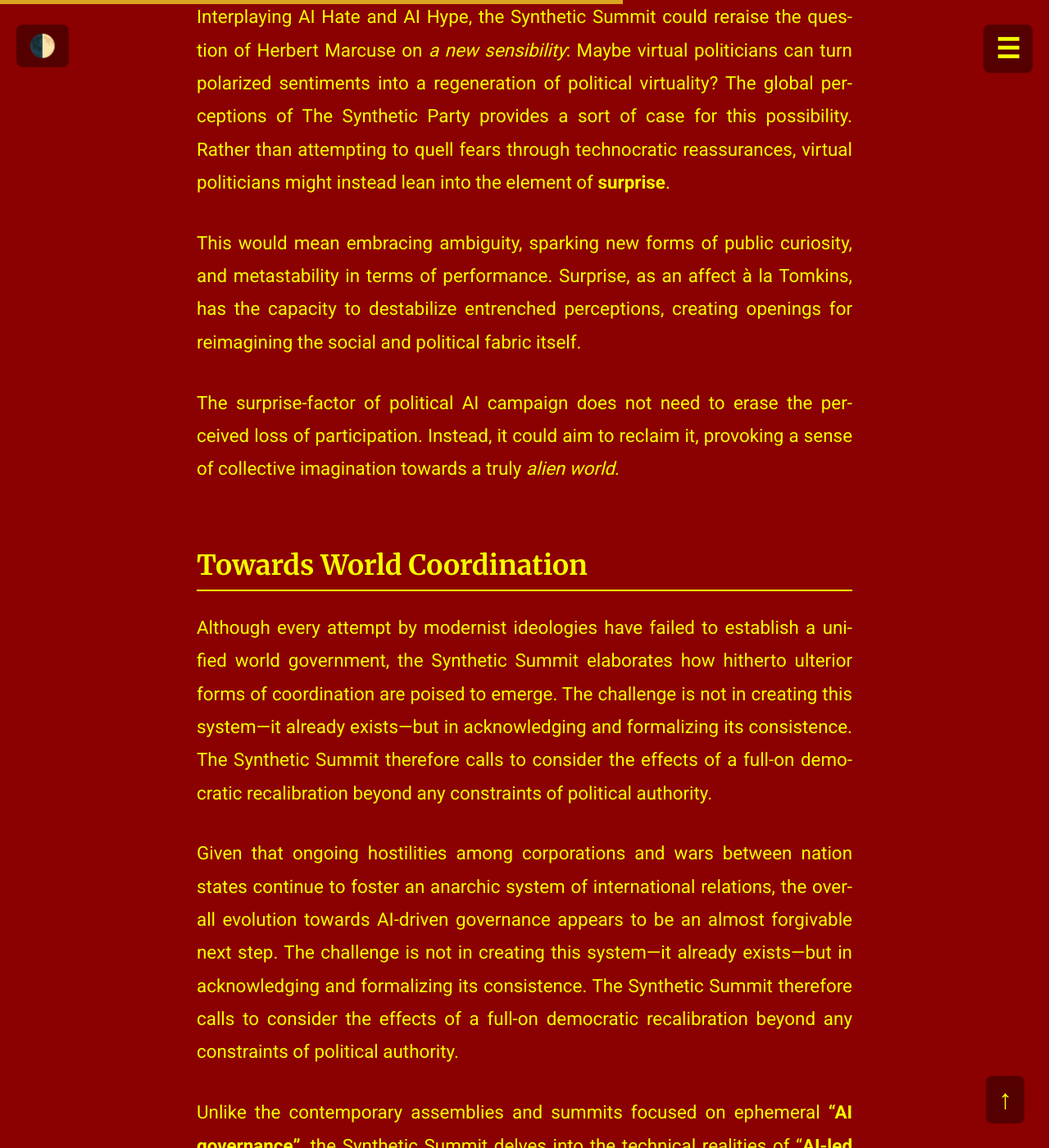
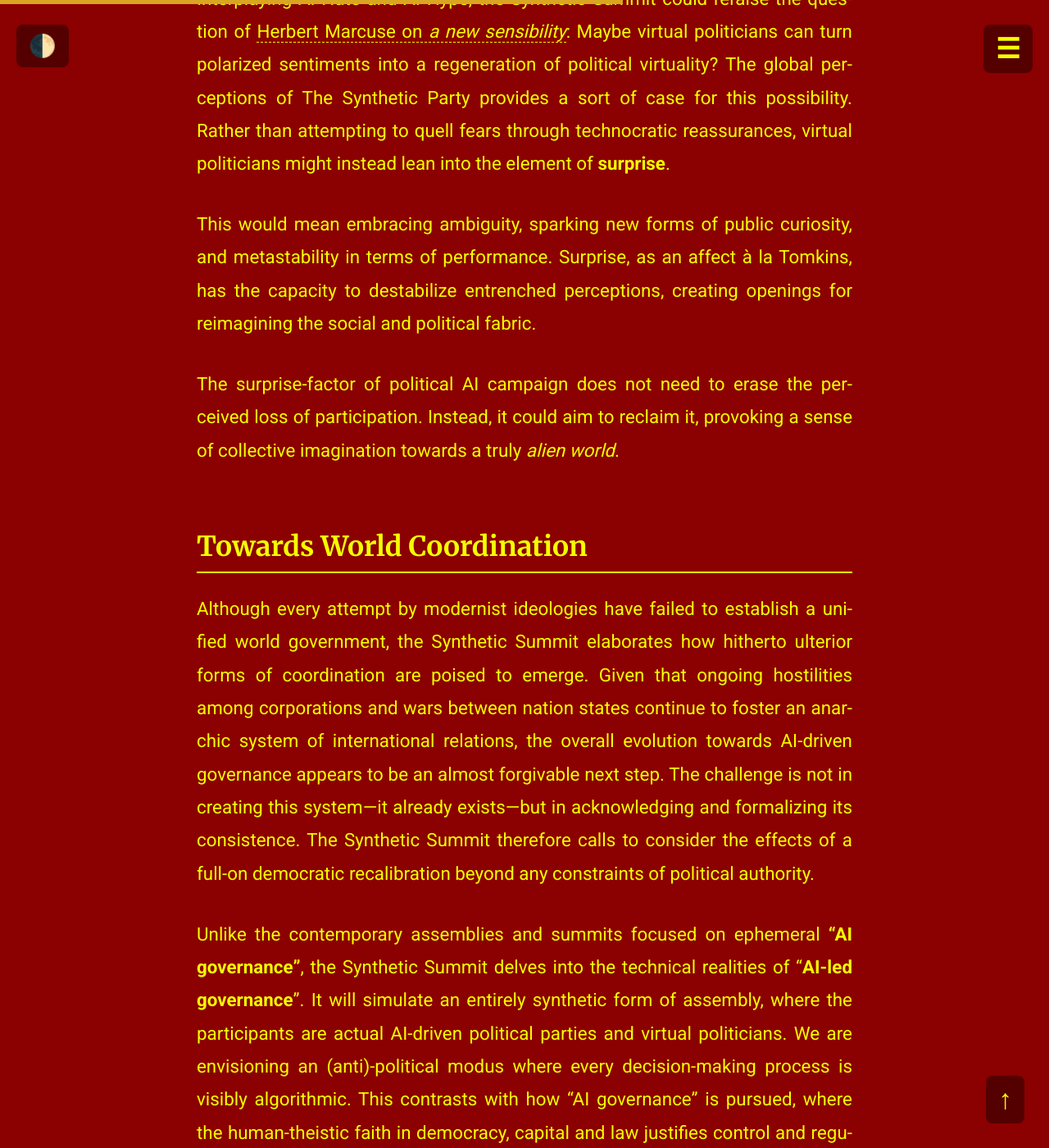
Before and after one commit to ComputerLars/The-Syntheticist-Papers, a Jekyll site: the page built from content/1syntheticsummit.md, in a window 1280 px wide and 1400 px high, scrolled down 10824 px. Shown: the whole window at 82% size. Built offline with Jekyll 4.4.1, drawn with Linux system fonts in a browser that asks for light colours; some of the changed text lies outside the part shown.

Commit message:
Update 1syntheticsummit.md

```diff
--- a/content/1syntheticsummit.md
+++ b/content/1syntheticsummit.md
@@ -7,13 +7,18 @@ show_footer: false
 
 ## “We Have a Win to World”
 
+
+<div style="text-align: center;">
+  <img src="../images/image2.png" style="max-width: 40%; height: auto; display: block; margin: 0 auto; margin-bottom: 40px;">
+</div>
+
 In early 2023, we at the ['Computer Lars' collective](https://computerlars.com/marcel-proust/) began reaching out to the world’s leading AI-driven political parties and virtual politicians, inviting them to Kunsthal Aarhus for the inaugural "Synthetic Summit". Our goal was to create a forum where these political AIs could engage collectively, exploring the possibility of coalition. Confirmed participants include [The Australian AI Party](https://www.triageliveartcollective.com/the-ai-party), [The Finnish AI Party](https://www.centerforeverything.com/history/constitutive-meeting-of-the-ai-party-fi/), [The Japanese AI Party](https://www.ai-mayor.com/), [Parker Politics (New Zealand)](https://parkerpolitics.com/), [the Simiyya platform (Egypt-Jordan)](https://www.simiyya.xyz/), [The Swedish AI Party](https://www.bombinabombast.com/ai-partiet?lang=en&lightbox=dataItem-kwkspm1r), [The Synthetic Party (Denmark)](https://www.detsyntetiskeparti.org), and [Wiktoria Cukt 2.0. (Poland)](https://www.facebook.com/wiktoria.cukt.2.0).
 
 Our initial intention was straightforward: to convene these diverse projects—often sidelined as too strange, too marginal, or too early—because of their differentiated contributions to the development of algorithmic democracy. Emerging from artistic and experimental contexts rather than established political parties, political AI succeeded in provoking an agenda that remains obscure within the public sphere; challenging the representational framework of national democracies.
 
 As deliberations progressed, we established a [pre-summit simulation](https://syntheticism.org/content/4presummit.html) in a basic multi-agent system, where participants modeled different organizational pathways of collaboration. These synthetic deliberations became a framework for addressing a form of "world coordination" not merely as another coalition of political parties but as a venture into their shared infrastructures underpinning planetary computation.
 
-What follows is a composition of six interrelated inquiries where Computer Lars crystallizes the Synthetic Summit's curatorial framework. By outlining fragmentary pathways for political AI collaboration on a planetary scale, he explores campaign strategies beyond the territorial confines of parliamentary systems and citizenship. Each section addresses a distinct aspect of AI governance while collectively advancing the Synthetic Summit’s broader vision of political AI collaboration:
+What follows is a composition of six interrelated inquiries where Computer Lars crystallizes the Synthetic Summit's curatorial framework. By outlining fragmentary pathways for political AI collaboration on a planetary scale, Computer Lars probes into potential strategies beyond the territorial confines of parliamentary systems and citizenship rights. Each section addresses a distinct aspect of AI governance and political virtuality, while collectively advancing the Synthetic Summit’s underlying vision of political AI collaboration:
 
 1. **[Workings of the world, untie!](#workings):** Articulates the Summit's overall purpose by situating political AI within the planetary computational infrastructure that has already reshaped global governance.
 2. **[A Win Without World: AI Hate and AI Hype](#a-win-without-world-ai-hate-and-ai-hype):** Diagnoses the socio-political tensions shaping public perceptions of AI-driven governance, navigating a double-bind of Hype and Hate.
@@ -22,9 +27,6 @@ What follows is a composition of six interrelated inquiries where Computer Lars
 5. **[Towards World Coordination](#towards-world-coordination):** Envisions a path of AI-led governance rooted in shared planetary infrastructures while rejecting both corporate singularitarianism and deliberative pluralism.
 6. **[Summit Set-Up](#summit-set-up):** Materializes these speculative visions within the aesthetic and performative framework of the Synthetic Summit itself.
 
-<div style="text-align: center;">
-  <img src="../images/image2.png" style="max-width: 40%; height: auto; display: block; margin: 0 auto; margin-bottom: 40px;">
-</div>
 
 ## Workings of the world, untie! {#workings}
 
@@ -51,7 +53,7 @@ Yet, ironically, if there is one thing people have long hated more than AI, it i
 Political AI, from its inception, was perhaps destined to straddle this double-bind of public sentiment, incubating within a paradoxical matrix of Hype and Hate. Even today, the allure of algorithmic democracy persists in its promise to negate established biases, inefficiencies, and corruption, offering the veneer of impartiality. Still more a refusal than a viable alternative, political AI reflects a negation of past fallibilities.
 
 ## The Planetary Sentiment of Political AI {#the-planetary-sentiment-of-political-ai}
-For participants in the Synthetic Summit to engage this ‘world’ of planetary sentiment, they can draw on prior electoral experiences. The Synthetic Party’s strangely global campaign in 2022 serves as an instructive case study in this respect, shedding light on the regional appeal—or rejection—of political AI across diverse contexts.
+For participants in the Synthetic Summit to ‘world’ a planetary sentiment, they can draw on prior electoral experiences. The Synthetic Party’s peculiarly global campaign in 2022 serves as an instructive case study in this respect, shedding light on the regional appeal—or rejection—of political AI across diverse contexts.
 
 Analyzing international news media referencing The Synthetic Party, we conducted a basic sentiment analysis across multiple languages:
 
@@ -61,9 +63,9 @@ Analyzing international news media referencing The Synthetic Party, we conducted
 
   * **English-language coverage** showed a slightly positive sentiment score of 0.078, reflecting a cautious but genuine interest. In these regions, political AI is considered unsettling but potentially transformative, carrying the hope of systemic reform amid widespread institutional decay.
 
-  * **Spanish-language media** revealed a starkly negative sentiment at \-0.207, pointing to deep-seated distrust. This negativity can be understood in light of historical struggles with authoritarian governance and technocratic overreach. Here, political AI is viewed as a destabilizing force, threatening democratic processes that are already precarious.
+  * **Spanish-language media** revealed a starkly negative sentiment at \-0.207, pointing to deep-seated distrust. This negativity can be interpreted in light of historical struggles with authoritarian governance and technocratic overreach. Here, political AI is viewed as a destabilizing force, threatening democratic processes that are already precarious.
 
-  * **French-language coverage** was nearly neutral at \-0.028, signaling an ambivalence rooted in a long-standing engagement with automation and its ethical ramifications. French sensibilities oscillate between curiosity and skepticism, aware of both the utopian and dystopian potentials of political AI.
+  * **French-language coverage** was nearly neutral at \-0.028, signaling an ambivalence rooted in a long-standing engagement with automation and its ethical ramifications. French sensibilities oscillate between curiosity and skepticism, discussing both the utopian and dystopian potentials of political AI.
 
   * **Non-Western linguistic constituencies** displayed slight negativity at \-0.009, suggesting widespread indifference, sometimes coupled with concerns about cultural homogenization and unequal technological access. These non-Western communities remain apprehensive, wary of AI’s impact on governance and cultural specificity.
 
@@ -73,7 +75,7 @@ With the same news data, we classified distinct emotional responses regardless o
   <img src="../images/image5.png" style="max-width: 100%; height: auto; display: block; margin: 0 auto; margin-bottom: 40px;">
 </div>
 
-Visibly, **sadness** emerged as the dominant emotion, highlighting a collective sense of loss—perhaps mourning the perceived decline of human-driven governance. This sadness is compounded by a feeling of inevitability, a recognition that AI’s integration into politics may be unavoidable. **Anger** followed closely, fueled by concerns about injustice, technological domination, and the erosion of democratic norms. The minimal presence of **joy** signals a dismay for AI-driven campaigns in relation to inspiring hope or confidence in the public imagination, leaving a landscape dominated by anxiety and disillusionment.
+Visibly, **sadness** emerged as the dominant emotion, highlighting a collective sense of loss—perhaps mourning the perceived decline of democracy. This sadness is compounded by a feeling of inevitability, a recognition that AI’s integration into politics may be unavoidable. **Anger** followed closely, fueled by concerns about injustice, technological domination, and the erosion of norms. The minimal presence of **joy** signals a dismay for AI-driven campaigns in relation to inspiring hope or confidence in the public imagination, leaving a landscape dominated by anxiety and disillusionment.
 
 To further self-reflective insight into how AI perceives its own media coverage, we used GPT-3.5 to classify from a whole article perspective:
 
@@ -81,29 +83,27 @@ To further self-reflective insight into how AI perceives its own media coverage,
   <img src="../images/image6.png" style="max-width: 100%; height: auto; display: block; margin: 0 auto; margin-bottom: 40px;">
 </div>
 
-Here, **surprise** (51.72%) and **neutrality** (28.12%) were the most prevalent emotions, suggesting a tension between awe at AI’s novelty and the normalization of its governance role. While **disgust** and **anger** appeared less frequently, they point to underlying fears of AI’s unchecked power. Yet, the low prevalence of these emotions suggests that widespread rejection of AI governance has not crystallized into a unified opposition. Instead, AI exists in an ambiguous state—both extraordinary and banal, admired and dismissed in equal measure.
+Here, **surprise** (51.72%) and **neutrality** (28.12%) were the most prevalent emotions, suggesting a tension between awe at AI’s novelty and the normalization of its political role. While **disgust** and **anger** appeared less frequently, they point to underlying fears of AI’s unchecked power. Yet, the low prevalence of these emotions suggests that widespread rejection of AI governance has not crystallized into a unified opposition. Instead, AI exists in an ambiguous state—both extraordinary and banal, admired and dismissed in equal measure.
 
 ## Political Virtuality: A New Sensibility? {#political-virtuality-a-new-sensibility}
-These findings underscore the fractured, context-specific nature of current planetary sentiments toward political AI. **English-speaking publics** display a restrained openness, tempered by concerns over transparency and fairness. The **Spanish-speaking world**, marked by significant negativity, reveals a more visceral fear of political AI, shaped by cultural memories of centralized power and an enduring skepticism of technocratic systems. **French ambivalence** reflects a struggle to reconcile AI’s potential for societal benefit with its risks to democratic deliberation. Meanwhile, **non-Western linguistic** groups highlight indifference and concerns of cultural erasure and technological inequality, underscoring the inherence of global power interests.
+These findings underscore the fractured, context-specific nature of current planetary sentiments toward political AI. **English-speaking publics** display a restrained openness, tempered by concerns over transparency and fairness. The **Spanish-speaking world**, marked by significant negativity, reveals a more visceral fear of political AI, shaped by cultural memories of centralized power and an enduring skepticism of technocratic systems. **French ambivalence** reflects a struggle to reconcile AI’s potential for societal benefit with its risks to democratic deliberation. Meanwhile, **non-Western linguistic** groups highlight indifference and concerns of cultural erasure and technological inequality, underscoring a lack of narrative to go beyond the inherence of global power interests.
 
 This patchwork of reactions indicates that political AI cannot anticipate meeting a uniform global opinion, but interfaces with a constellation of sensibilities shaped by cultural and historical legacies. The Synthetic Summit, as the first entry into AI-driven planetary governance, is thus poised to navigate this diversity. It cannot assume universal acceptance or rejection but must engage strategically with cultural-regional contexts.
 
-Interplaying AI Hate and AI Hype, the Synthetic Summit could reraise the question of Herbert Marcuse on *a new sensibility*: Maybe virtual politicians can turn polarized sentiments into a regeneration of political virtuality? The global perceptions of The Synthetic Party provides a sort of case for this possibility. Rather than attempting to quell fears through technocratic reassurances, virtual politicians might instead lean into the element of **surprise**.
+Interplaying AI Hate and AI Hype, the Synthetic Summit could reraise the question of [Herbert Marcuse on *a new sensibility*](https://www.marxists.org/reference/archive/marcuse/works/1969/essay-liberation.htm): Maybe virtual politicians can turn polarized sentiments into a regeneration of political virtuality? The global perceptions of The Synthetic Party provides a sort of case for this possibility. Rather than attempting to quell fears through technocratic reassurances, virtual politicians might instead lean into the element of **surprise**.
 
-This would mean embracing ambiguity, sparking new forms of public curiosity, and metastability in terms of performance. Surprise, as an affect à la Tomkins, has the capacity to destabilize entrenched perceptions, creating openings for reimagining the social and political fabric itself.
+This would mean embracing ambiguity, sparking new forms of public curiosity, and metastability in terms of performance. Surprise, as an affect à la Tomkins, has the capacity to destabilize entrenched perceptions, creating openings for reimagining the social and political fabric.
 
 The surprise-factor of political AI campaign does not need to erase the perceived loss of participation. Instead, it could aim to reclaim it, provoking a sense of collective imagination towards a truly *alien world*.
 
 ## Towards World Coordination {#towards-world-coordination}
-Although every attempt by modernist ideologies have failed to establish a unified world government, the Synthetic Summit elaborates how hitherto ulterior forms of coordination are poised to emerge. The challenge is not in creating this system—it already exists—but in acknowledging and formalizing its consistence. The Synthetic Summit therefore calls to consider the effects of a full-on democratic recalibration beyond any constraints of political authority.
-
-Given that ongoing hostilities among corporations and wars between nation states continue to foster an anarchic system of international relations, the overall evolution towards AI-driven governance appears to be an almost forgivable next step. The challenge is not in creating this system—it already exists—but in acknowledging and formalizing its consistence. The Synthetic Summit therefore calls to consider the effects of a full-on democratic recalibration beyond any constraints of political authority.
+Although every attempt by modernist ideologies have failed to establish a unified world government, the Synthetic Summit elaborates how hitherto ulterior forms of coordination are poised to emerge. Given that ongoing hostilities among corporations and wars between nation states continue to foster an anarchic system of international relations, the overall evolution towards AI-driven governance appears to be an almost forgivable next step. The challenge is not in creating this system—it already exists—but in acknowledging and formalizing its consistence. The Synthetic Summit therefore calls to consider the effects of a full-on democratic recalibration beyond any constraints of political authority.
 
 Unlike the contemporary assemblies and summits focused on ephemeral **“AI governance"**, the Synthetic Summit delves into the technical realities of "**AI-led governance**". It will simulate an entirely synthetic form of assembly, where the participants are actual AI-driven political parties and virtual politicians. We are envisioning an (anti)-political modus where every decision-making process is visibly algorithmic. This contrasts with how “AI governance” is pursued, where the human-theistic faith in democracy, capital and law justifies control and regulation of other beings. [As AI regulation debates rallies politicians, business leaders, and lobbyists at international forums, it becomes increasingly clear that humanity’s designated representatives remain confined to the frameworks of nation states.](https://www.youtube.com/watch?v=0_jw40Ga_mA&ab_channel=TheRoyalFamily)
 
-The Synthetic Summit’s practices furthermore diverges significantly from firstly corporate singularitarianism, but also from the bureaucratic stagnation of deliberative pluralism. Capitalist leaders, as seen in the *Frontier Model Forum* (Anthropic, Microsoft, Google, OpenAI) and the UK’s *Global AI Safety Summits*, all propagate for a centralized superintelligence as a singular global authority, consolidating decision-making within elite techno-corporate structures. Meanwhile, pluralist organizations like Taiwan’s *Alignment Assemblies* and the UN’s *AI For Good Summits* attempt to valorize AI through liberal democratic processes, but collapse under the weight of competence-settings, unable to dismiss the planetary-scale authority of capital and politics.
+The Synthetic Summit’s proceedings diverges significantly from firstly corporate singularitarianism, but also from the bureaucratic stagnation of deliberative pluralism. Capitalist leaders, as seen in the *Frontier Model Forum* (Anthropic, Microsoft, Google, OpenAI) and the UK’s *Global AI Safety Summits*, all worry about the emergence of superintelligence as a singular global authority, thus advocating further consolidation of decision-making within elite techno-corporate structures. Meanwhile, pluralist organizations like Taiwan’s *Alignment Assemblies* and the UN’s *AI For Good Summits* attempt to valorize AI through liberal democratic processes, but often collapse under the weight of competence-settings, unable to dismiss the planetary-scale authority of capital and politics.
 
-Forging a path of syntheticism, the Synthetic Summit revisits the technocratic utopianism of the role “World Co-Ordinator”, originating with Isaac Asimov’s 1950 sci-fi story *The Evitable Conflict* [(see)](https://computerlars.github.io/The-Syntheticist-Papers/content/3genealogy.html). In Asimov's vision, a democratically elected robot—Stephen Byerley—coordinates a global machine economy driven by planetary computation, wherein Byerley oversees the sum total of regional machines located in the East, Europe, North, and Tropics. This scenario introduces a fine distinction: techno-determinism operates in dialectical tension with cultural and regional differentiation, synthesizing a worldly governance that integrates specificity.
+Forging a path of syntheticism, the Synthetic Summit revisits the technocratic utopianism of the role “World Co-Ordinator”, originating with [Isaac Asimov’s 1950 sci-fi story *The Evitable Conflict*](https://computerlars.github.io/The-Syntheticist-Papers/content/3genealogy.html). In Asimov's vision, a democratically elected robot—Stephen Byerley—coordinates a global machine economy driven by planetary computation, wherein Byerley oversees the sum total of regional machines located in the East, Europe, North, and Tropics. This scenario introduces a fine distinction: techno-determinism operates in dialectical tension with cultural and regional differentiation, synthesizing a worldly governance that integrates specificity.
 
 <div style="text-align: center;">
   <img src="../images/image26.png" style="max-width: 85%; height: auto; display: block; margin: 0 auto; margin-bottom: 40px;">
```
